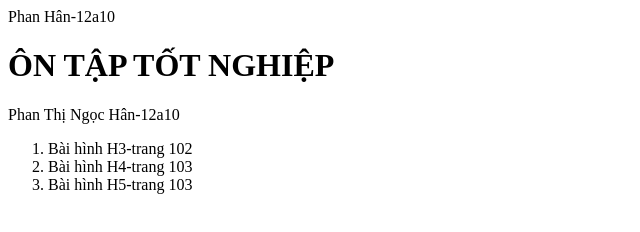
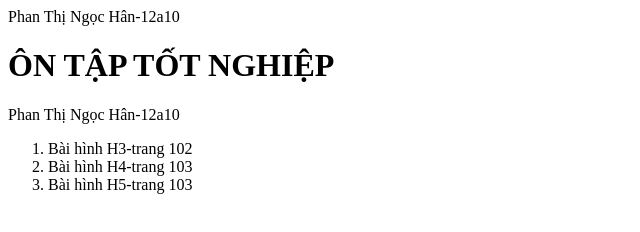
Before and after one commit to ngochanphanthi53-ops/ngochanphanthi53.githup.io, a plain HTML site: page index.html in a window 1280 px wide. Shown: the full height of the page, 0-640 px from the left. Drawn offline with Linux system fonts and the light colour scheme.

Commit message:
Update index.html

```diff
--- a/index.html
+++ b/index.html
@@ -1,7 +1,7 @@
 <html>
   <head>
     <meta chaset="uft-8">
-    <tittle>Phan Hân-12a10</tittle>
+    <tittle>Phan Thị Ngọc Hân-12a10</tittle>
   </head>
   <body>
     <h1>ÔN TẬP TỐT NGHIỆP</h1>
```
